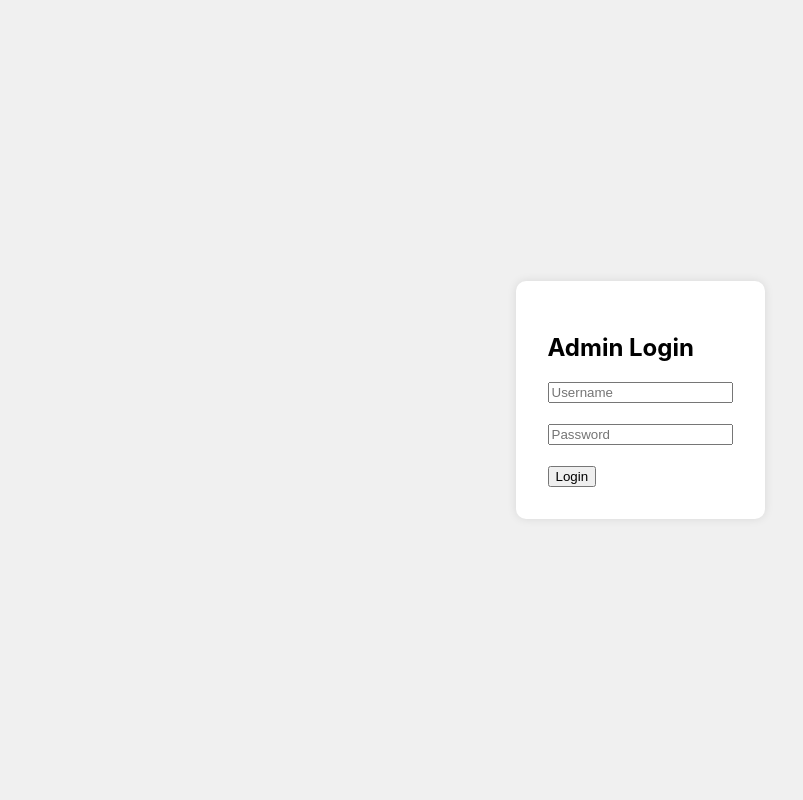
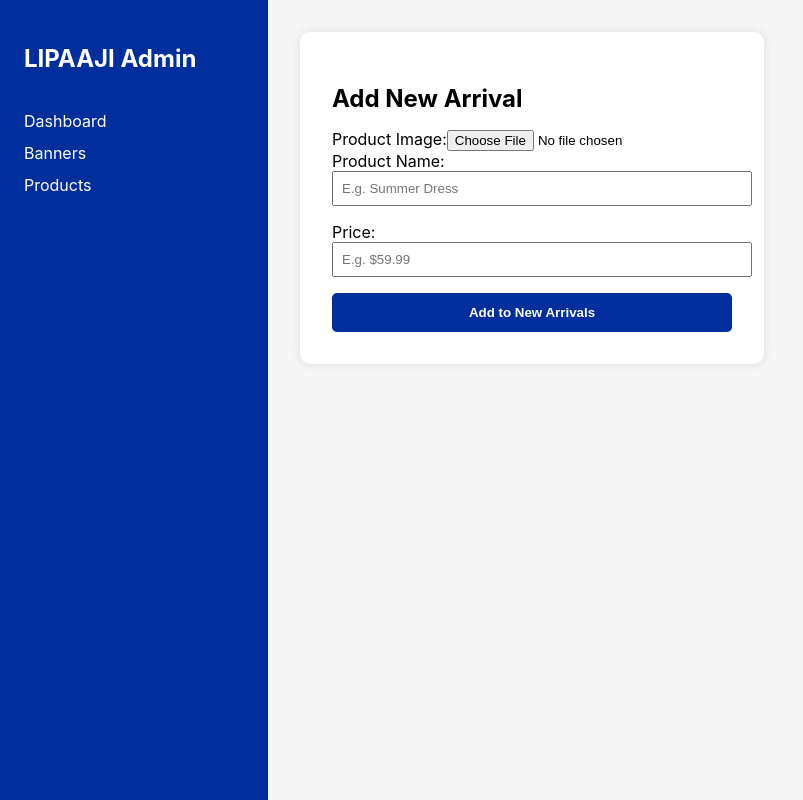
Before and after one commit to sumalka/lipaaji, a React (Create React App) app: page /admin in a window 1280 px wide. Before the commit this address led to /admin-login. Shown: the whole page, without its empty margins (0-803 px from the left). Built offline with nearby package versions, Linux system fonts and the light colour scheme.

Commit message:
Add admin form for new arrivals

```diff
--- a/src/admin/Dashboard.tsx
+++ b/src/admin/Dashboard.tsx
@@ -1,29 +1,10 @@
-import React, { useEffect } from 'react';
-import { useNavigate } from 'react-router-dom';
 import AdminLayout from './AdminLayout';
+import NewArrivalUploader from './NewArrivalUploader';
 
 const Dashboard = () => {
-  const navigate = useNavigate();
-
-  useEffect(() => {
-    const isLoggedIn = localStorage.getItem('admin-auth');
-    if (isLoggedIn !== 'true') {
-      navigate('/admin-login'); // 🔐 block access if not logged in
-    }
-  }, [navigate]);
-
-  const handleLogout = () => {
-    localStorage.removeItem('admin-auth');
-    navigate('/admin-login');
-  };
-
   return (
     <AdminLayout>
-      <h1>Welcome Admin 👋</h1>
-      <p>Manage your banners, products and more.</p>
-      <button onClick={handleLogout} style={{ marginTop: '2rem', padding: '0.5rem 1rem', background: '#002f9d', color: 'white' }}>
-        Logout
-      </button>
+      <NewArrivalUploader />
     </AdminLayout>
   );
 };
--- /dev/null
+++ b/src/admin/NewArrivalUploader.tsx
@@ -0,0 +1,88 @@
+import React, { useState } from 'react';
+
+const NewArrivalUploader = () => {
+  const [image, setImage] = useState<File | null>(null);
+  const [preview, setPreview] = useState<string | null>(null);
+  const [name, setName] = useState('');
+  const [price, setPrice] = useState('');
+
+  const handleImageChange = (e: React.ChangeEvent<HTMLInputElement>) => {
+    const file = e.target.files?.[0];
+    if (file) {
+      setImage(file);
+      setPreview(URL.createObjectURL(file));
+    }
+  };
+
+  const handleSubmit = (e: React.FormEvent) => {
+    e.preventDefault();
+    if (!image || !name || !price) return alert('Please fill all fields');
+
+    const reader = new FileReader();
+    reader.onload = () => {
+      const existing = JSON.parse(localStorage.getItem('new-arrivals') || '[]');
+      const newItem = {
+        id: Date.now(),
+        name,
+        price,
+        imageUrl: reader.result,
+      };
+      localStorage.setItem('new-arrivals', JSON.stringify([...existing, newItem]));
+      alert('New item added to New Arrivals!');
+      setImage(null);
+      setPreview(null);
+      setName('');
+      setPrice('');
+    };
+    reader.readAsDataURL(image);
+  };
+
+  return (
+    <form onSubmit={handleSubmit} style={{
+      maxWidth: 400,
+      padding: '2rem',
+      background: '#fff',
+      borderRadius: '10px',
+      boxShadow: '0 0 10px rgba(0,0,0,0.1)'
+    }}>
+      <h2 style={{ marginBottom: '1rem' }}>Add New Arrival</h2>
+
+      <label>Product Image:</label>
+      <input type="file" accept="image/*" onChange={handleImageChange} />
+      {preview && <img src={preview} alt="Preview" style={{ width: '100%', marginTop: '1rem', borderRadius: '8px' }} />}
+
+      <label style={{ marginTop: '1rem' }}>Product Name:</label>
+      <input
+        type="text"
+        value={name}
+        placeholder="E.g. Summer Dress"
+        onChange={(e) => setName(e.target.value)}
+        style={{ width: '100%', marginBottom: '1rem', padding: '0.5rem' }}
+      />
+
+      <label>Price:</label>
+      <input
+        type="text"
+        value={price}
+        placeholder="E.g. $59.99"
+        onChange={(e) => setPrice(e.target.value)}
+        style={{ width: '100%', marginBottom: '1rem', padding: '0.5rem' }}
+      />
+
+      <button type="submit" style={{
+        width: '100%',
+        padding: '0.75rem',
+        backgroundColor: '#002f9d',
+        color: 'white',
+        fontWeight: 'bold',
+        border: 'none',
+        borderRadius: '5px',
+        cursor: 'pointer'
+      }}>
+        Add to New Arrivals
+      </button>
+    </form>
+  );
+};
+
+export default NewArrivalUploader;
--- a/src/components/NewArrivals.tsx
+++ b/src/components/NewArrivals.tsx
@@ -1,37 +1,23 @@
-import React from 'react';
+import React, { useEffect, useState } from 'react';
 import './NewArrivals.css';
 
-const products = [
-  {
-    id: 1,
-    name: 'Floral Summer Dress',
-    price: '$49.99',
-    image: '/assets/product1.jpg',
-  },
-  {
-    id: 2,
-    name: 'Linen Crop Top',
-    price: '$34.99',
-    image: '/assets/product2.jpg',
-  },
-  {
-    id: 3,
-    name: 'Elegant Maxi Skirt',
-    price: '$59.99',
-    image: '/assets/product3.jpg',
-  },
-];
+const NewArrivals = () => {
+  const [products, setProducts] = useState<any[]>([]);
 
-const NewArrivals = () => {
+  useEffect(() => {
+    const stored = localStorage.getItem('new-arrivals');
+    if (stored) setProducts(JSON.parse(stored));
+  }, []);
+
   return (
     <section className="new-arrivals">
       <h2>New Arrivals</h2>
       <div className="products-grid">
-        {products.map((product) => (
-          <div className="product-card" key={product.id}>
-            <img src={product.image} alt={product.name} />
-            <h3>{product.name}</h3>
-            <p>{product.price}</p>
+        {products.map((p) => (
+          <div key={p.id} className="product-card">
+            <img src={p.imageUrl} alt={p.name} />
+            <h3>{p.name}</h3>
+            <p>{p.price}</p>
           </div>
         ))}
       </div>
```
